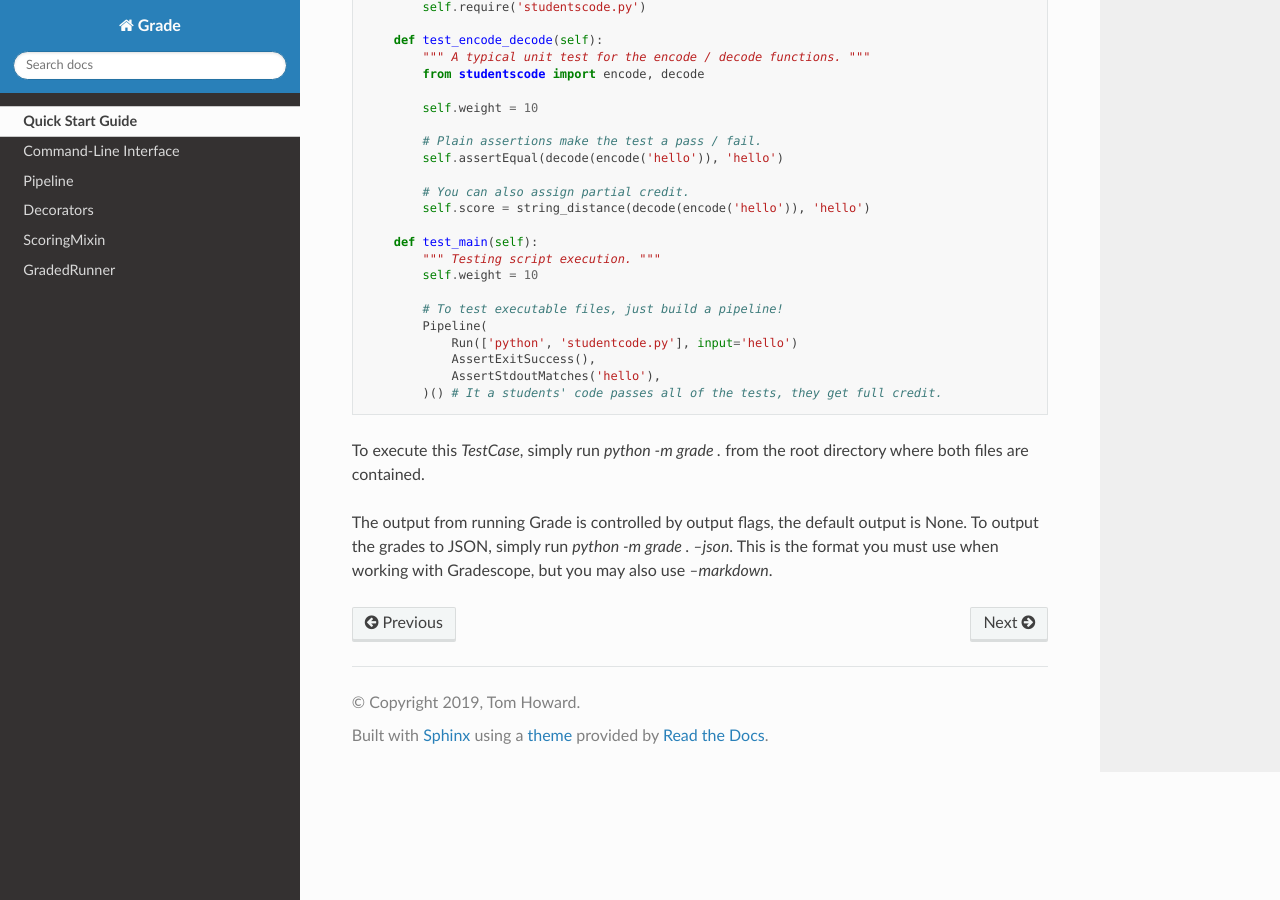
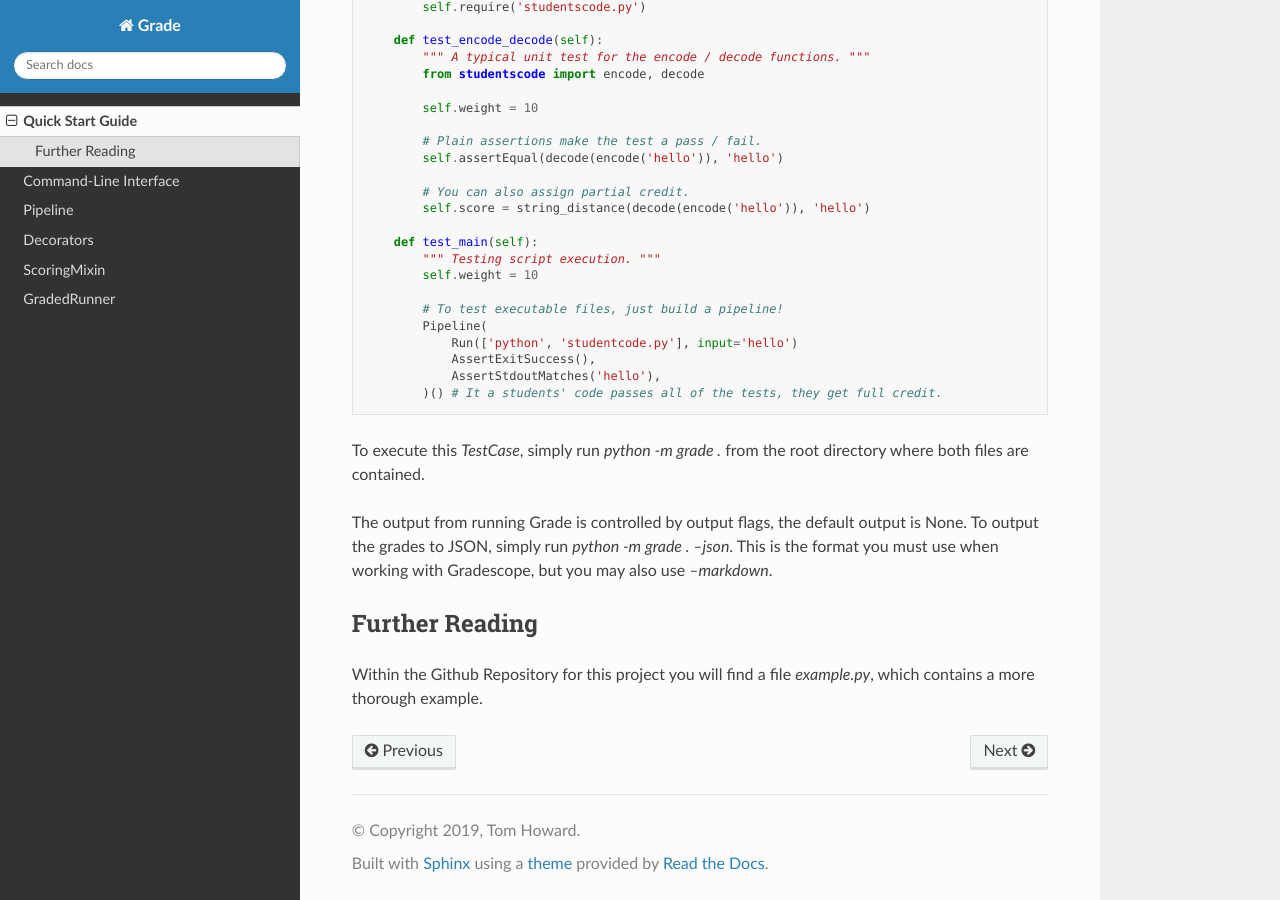
Before and after one commit to thoward27/grade, a Sphinx documentation site: the page built from docs/source/quickstart.rst, in a window 1280 px wide and 900 px high, scrolled down 1268 px. Built offline with Sphinx 7.4.7 and the Read the Docs theme 2.0.0, drawn with Linux system fonts in a browser that asks for light colours.

Commit message:
callout example.py in quickstart

```diff
--- a/docs/source/quickstart.rst
+++ b/docs/source/quickstart.rst
@@ -96,3 +96,10 @@ The output from running Grade is controlled by output flags,
 the default output is None. To output the grades to JSON, simply run
 `python -m grade . --json`. This is the format you must use when
 working with Gradescope, but you may also use `--markdown`.
+
+
+Further Reading
+=====================
+
+Within the Github Repository for this project you will find a file
+`example.py`, which contains a more thorough example.
```
